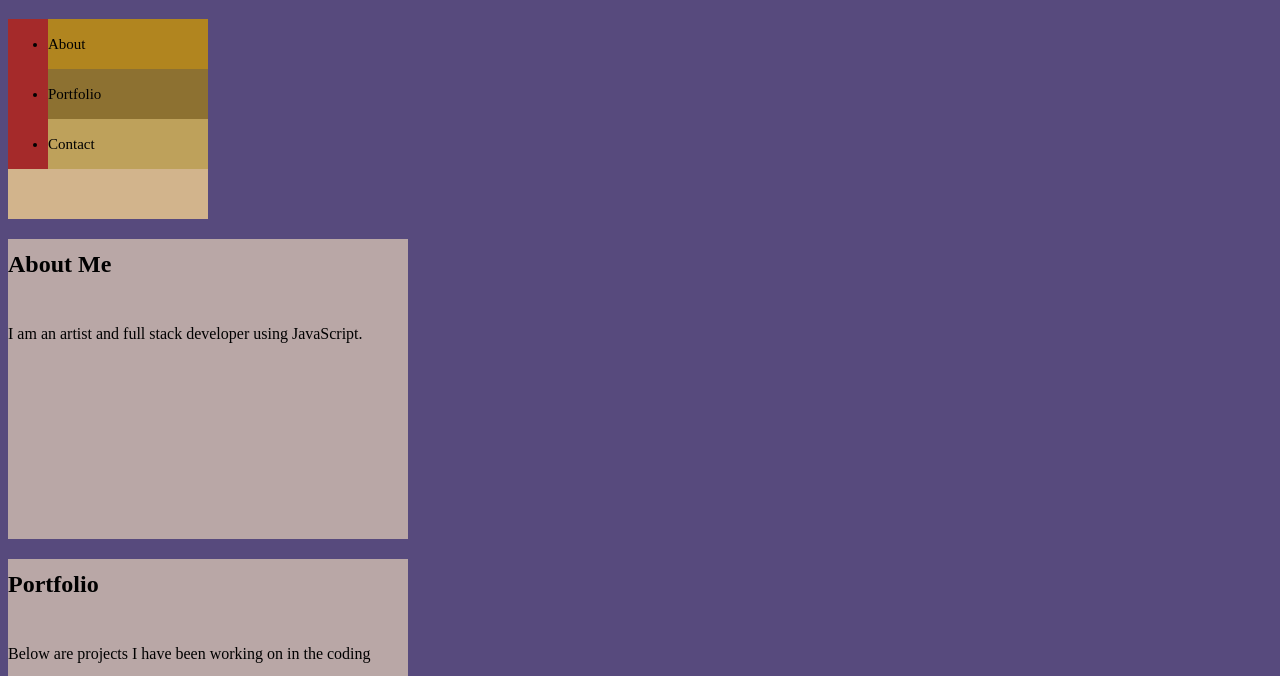
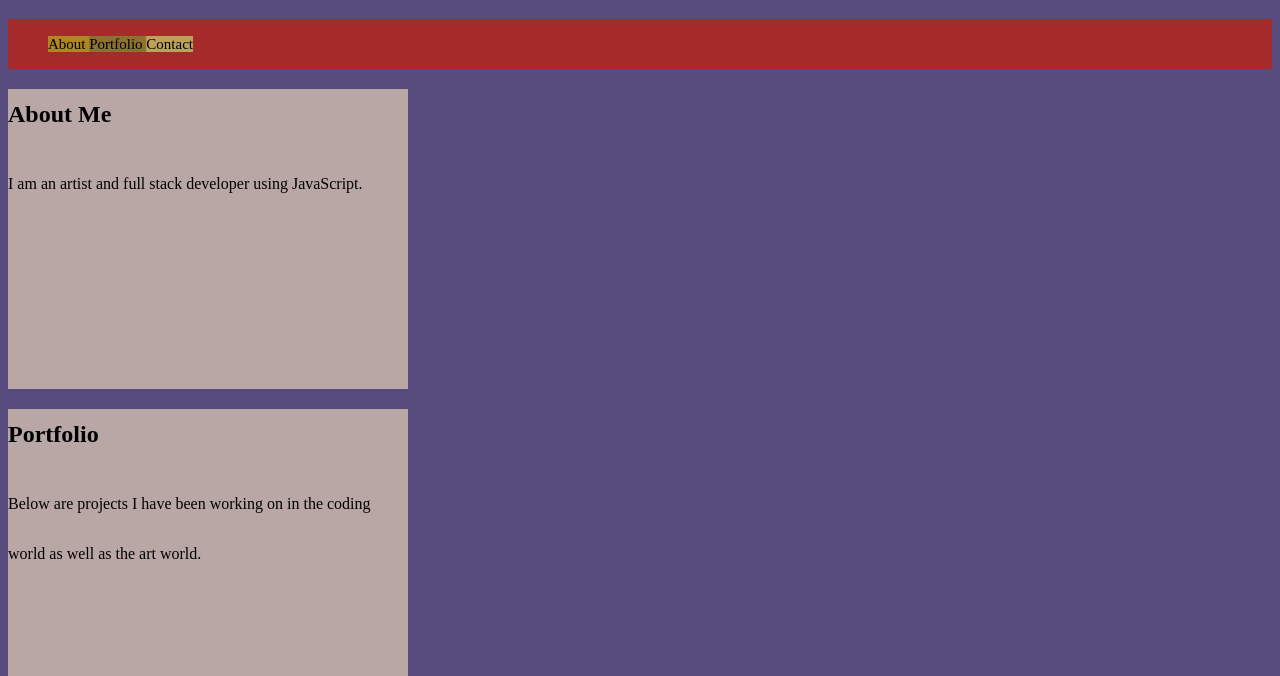
Before and after one commit to mikafeng/Mod-2-CSS, a plain HTML site: page index.html in a window 1280 px wide. Shown: the part 124-800 px from the top of the page. Drawn offline with Linux system fonts and the light colour scheme.

Commit message:
inline styling for nav bar

```diff
--- a/index.html
+++ b/index.html
@@ -10,7 +10,7 @@
 <body>
   <h1 class="title">Mika Fengler</h1>
 
- <nav class="navstyle box">
+ <nav class="navstyle">
   <ul id="navlist">
     <li id="about"> About </li>
     <li id="portfolio"> Portfolio </li>
--- a/style.css
+++ b/style.css
@@ -7,24 +7,27 @@ body {
     background-color: rgba(189, 157, 206, 0.481);
     line-height: 100px;
 }
+ls
 
-.box{
-    width: 200px;
-    height: 200px
-}
-.box-color{
-    background-color: aqua;
-}
 .navstyle{
    background-color: tan;
 }
 
 .section{
+    display: block;
     width: 400px;
     height: 300px;
     background-color: rgba(233, 213, 187, 0.672);
     line-height: 50px;
 }
+
+li{
+    display: inline;
+}
+
+
+
+/* ID tags */
 
 #navlist {
     font-size: 15px;
@@ -34,6 +37,7 @@ body {
 
 #about{
  background-color: rgb(177, 133, 31);
+
 }
 
 #portfolio{
```
